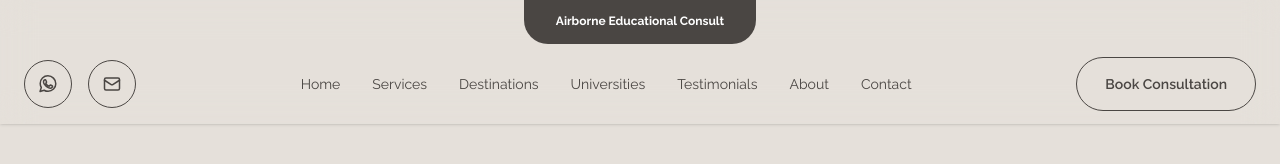
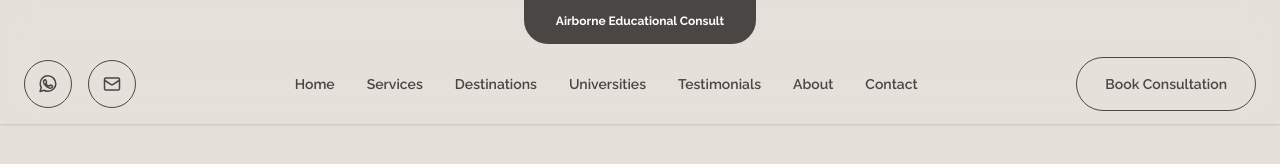
Before and after one commit to akimzzy/airbone-agency, a Next.js app: page / in a window 1280 px wide. Shown: the top 164 px of the page. Built offline with nearby package versions, Linux system fonts and the light colour scheme; a web font is replaced by a local one.

Commit message:
updated nav links hover color

```diff
--- a/src/components/Navbar.tsx
+++ b/src/components/Navbar.tsx
@@ -94,7 +94,7 @@ export default function Navbar() {
               <Link
                 key={link.href}
                 href={link.href}
-                className="text-[var(--color-primary)] hover:text-indigo-600 transition-colors font-normal"
+                className="text-[var(--color-primary)] hover:text-[var(--color-primary)]/60 transition-colors font-semibold"
               >
                 {link.label}
               </Link>
@@ -148,7 +148,7 @@ export default function Navbar() {
               <Link
                 key={link.href}
                 href={link.href}
-                className="text-[var(--color-primary)] hover:text-indigo-600 transition-colors py-2 text-center"
+                className="text-[var(--color-primary)] hover:text-[var(--color-primary)]/60 transition-colors py-2 text-center font-semibold"
                 onClick={() => setIsMobileMenuOpen(false)}
               >
                 {link.label}
```
